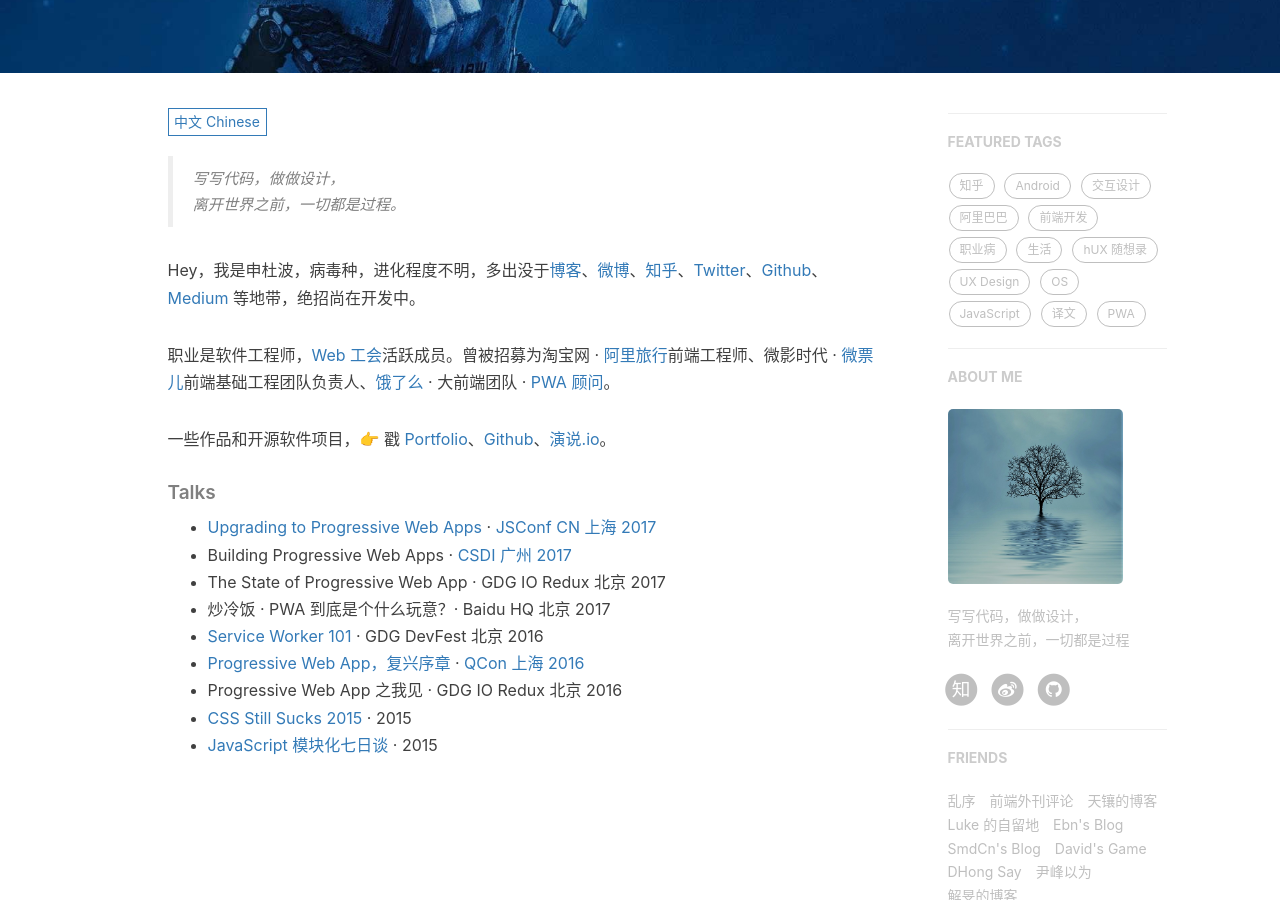
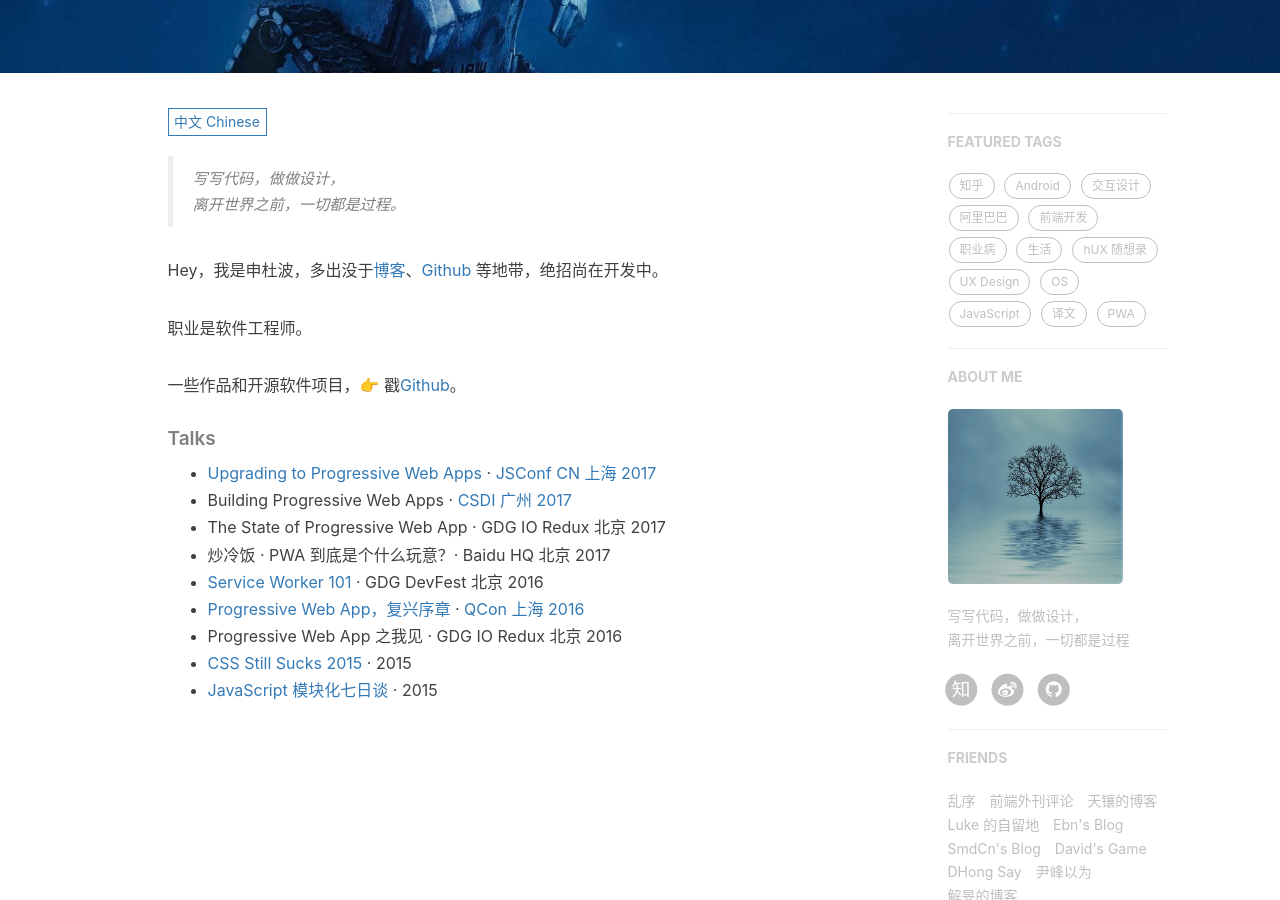
Before and after one commit to Ceekay-Shen/Ceekay-Shen.github.io, a Jekyll site: the page built from about.html, in a window 1280 px wide and 900 px high, scrolled down 345 px. Built offline with Jekyll 4.4.1, drawn with Linux system fonts in a browser that asks for light colours; nearby versions of some CDN libraries; comment, search, counter and statistics services are not loaded.

Commit message:
test
Co-Authored-By: Shen <ceekay-shen@users.noreply.github.com>

```diff
--- a/_includes/about/zh.md
+++ b/_includes/about/zh.md
@@ -1,11 +1,11 @@
 > 写写代码，做做设计，
 > 离开世界之前，一切都是过程。
 
-Hey，我是申杜波，病毒种，进化程度不明，多出没于[博客](https://huangxuan.me)、[微博](weibo.com/huxpro)、[知乎](https://www.zhihu.com/people/huxpro/pins/posts)、[Twitter](https://twitter.com/Huxpro/)、[Github](http://github.com/huxpro)、[Medium](https://medium.com/@Huxpro) 等地带，绝招尚在开发中。
+Hey，我是申杜波，多出没于[博客](https://github.com/Ceekay-Shen/Ceekay-Shen.github.io)、[Github](http://github.com/ceekay-shen) 等地带，绝招尚在开发中。
 
-职业是软件工程师，[Web 工会](https://medium.com/ben-and-dion/team-web-3315aa447fb2#.359a9c6cl)活跃成员。曾被招募为淘宝网 · [阿里旅行](http://alitrip.com)前端工程师、微影时代 · [微票儿](http://www.wepiao.com/?r=movie)前端基础工程团队负责人、[饿了么](https://ele.me/) · 大前端团队 · [PWA 顾问](https://medium.com/elemefe/upgrading-ele-me-to-progressive-web-app-2a446832e509)。
+职业是软件工程师。
 
-一些作品和开源软件项目，👉 戳 [Portfolio](/portfolio)、[Github](http://github.com/huxpro)、[演说.io](http://https://zhuanlan.zhihu.com/p/21280918)。
+一些作品和开源软件项目，👉 戳[Github](http://github.com/ceekay-shen)。
 
 
 ##### Talks
```
